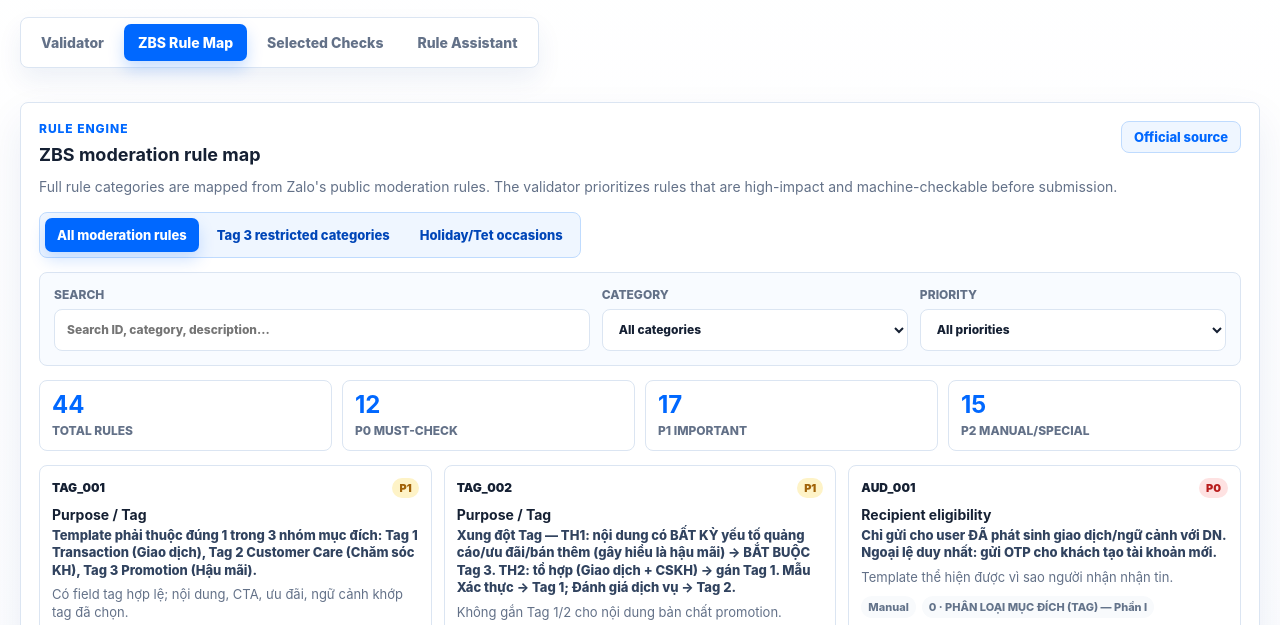
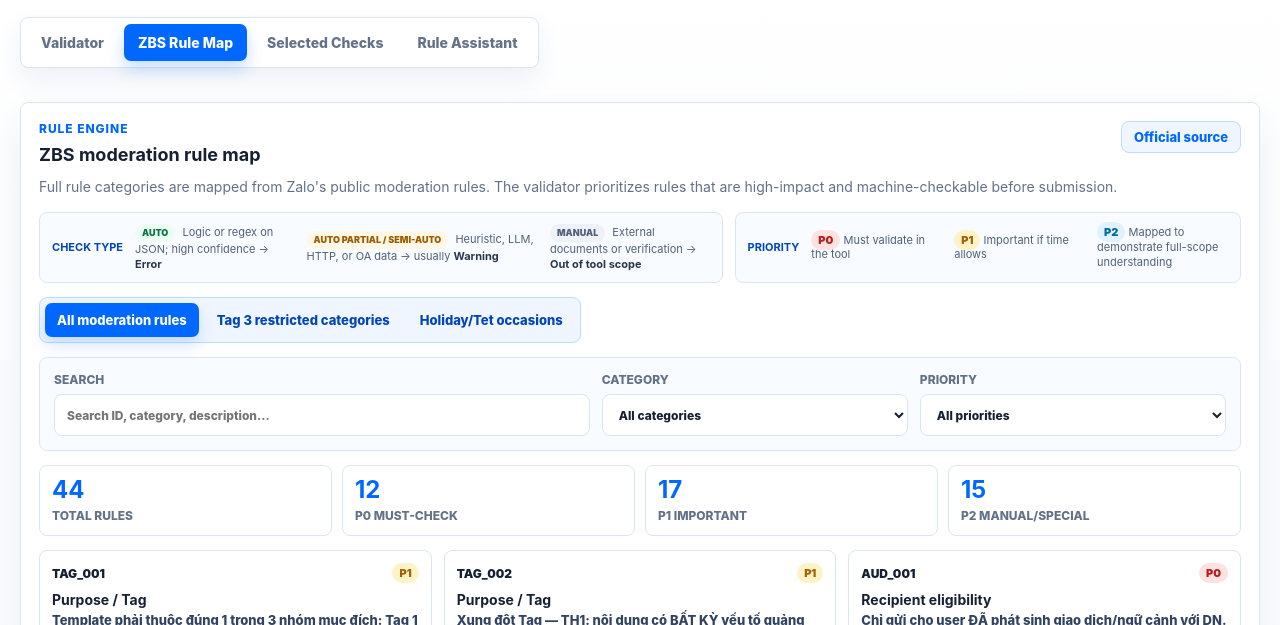
Before and after one commit to xuanhuong-tran/zalo-business, a website: page index.html in a window 1280 px wide. Both pictures are taken after a click on the button "ZBS Rule Map". Shown: the part 165-790 px from the top of the page. Drawn offline with Linux system fonts and the light colour scheme.

Commit message:
Add rule map legend

```diff
--- a/index.html
+++ b/index.html
@@ -149,6 +149,21 @@
             Full rule categories are mapped from Zalo's public moderation rules.
             The validator prioritizes rules that are high-impact and machine-checkable before submission.
           </p>
+
+          <section class="rule-legend" aria-label="Rule map legend">
+            <div class="legend-group">
+              <strong>Check type</strong>
+              <p><span class="legend-badge auto">Auto</span> Logic or regex on JSON; high confidence → <b>Error</b></p>
+              <p><span class="legend-badge partial">Auto partial / Semi-auto</span> Heuristic, LLM, HTTP, or OA data → usually <b>Warning</b></p>
+              <p><span class="legend-badge manual">Manual</span> External documents or verification → <b>Out of tool scope</b></p>
+            </div>
+            <div class="legend-group priority-legend">
+              <strong>Priority</strong>
+              <p><span class="priority-badge priority-p0">P0</span> Must validate in the tool</p>
+              <p><span class="priority-badge priority-p1">P1</span> Important if time allows</p>
+              <p><span class="priority-badge priority-p2">P2</span> Mapped to demonstrate full-scope understanding</p>
+            </div>
+          </section>
 
           <div class="rule-subnav" aria-label="Rule map sections">
             <button class="rule-subtab active" type="button" data-rule-view="rules">All moderation rules</button>
--- a/styles.css
+++ b/styles.css
@@ -563,6 +563,71 @@
   color: var(--muted);
   font-size: 14px;
   line-height: 1.45;
+}
+
+.rule-legend {
+  display: grid;
+  grid-template-columns: 1.35fr 1fr;
+  gap: 12px;
+  margin-bottom: 14px;
+}
+
+.legend-group {
+  display: grid;
+  grid-template-columns: max-content 1fr 1.45fr 1fr;
+  gap: 8px 12px;
+  align-items: center;
+  border: 1px solid var(--line);
+  border-radius: 8px;
+  background: #f8fbff;
+  padding: 11px 12px;
+}
+
+.legend-group > strong {
+  color: var(--zalo-dark);
+  font-size: 11px;
+  text-transform: uppercase;
+}
+
+.legend-group p {
+  margin: 0;
+  color: #516078;
+  font-size: 11px;
+  line-height: 1.35;
+}
+
+.legend-group b {
+  color: #26364d;
+}
+
+.legend-badge {
+  display: inline-flex;
+  margin-right: 4px;
+  border-radius: 999px;
+  padding: 3px 7px;
+  font-size: 9px;
+  font-weight: 900;
+  text-transform: uppercase;
+  white-space: nowrap;
+}
+
+.legend-badge.auto {
+  background: var(--green-50);
+  color: #087647;
+}
+
+.legend-badge.partial {
+  background: var(--amber-50);
+  color: #9a5d00;
+}
+
+.legend-badge.manual {
+  background: #eef2f7;
+  color: #516078;
+}
+
+.priority-legend {
+  grid-template-columns: max-content repeat(3, 1fr);
 }
 
 .rule-subnav {
@@ -1356,6 +1421,12 @@
     grid-template-columns: 1fr;
   }
 
+  .rule-legend,
+  .legend-group,
+  .priority-legend {
+    grid-template-columns: 1fr;
+  }
+
   .assistant-guide,
   .chat-panel {
     min-height: auto;
```
